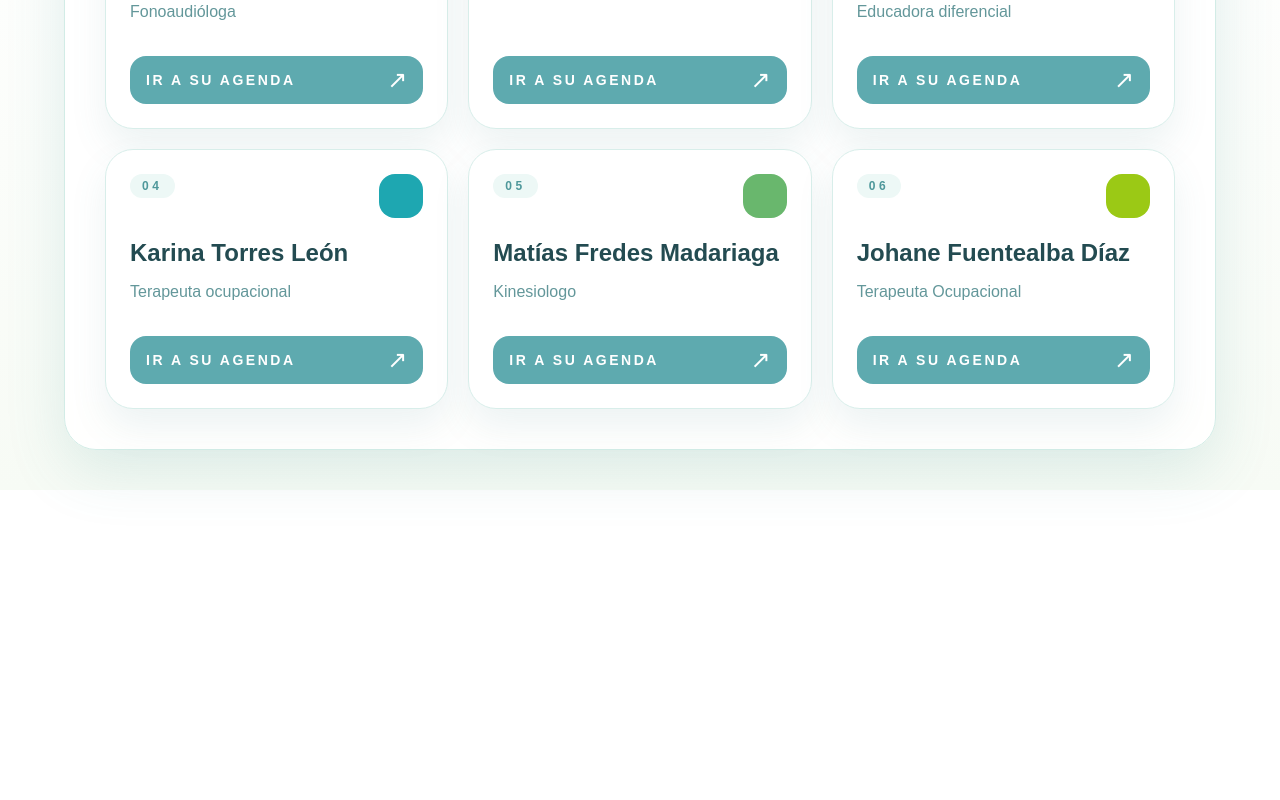
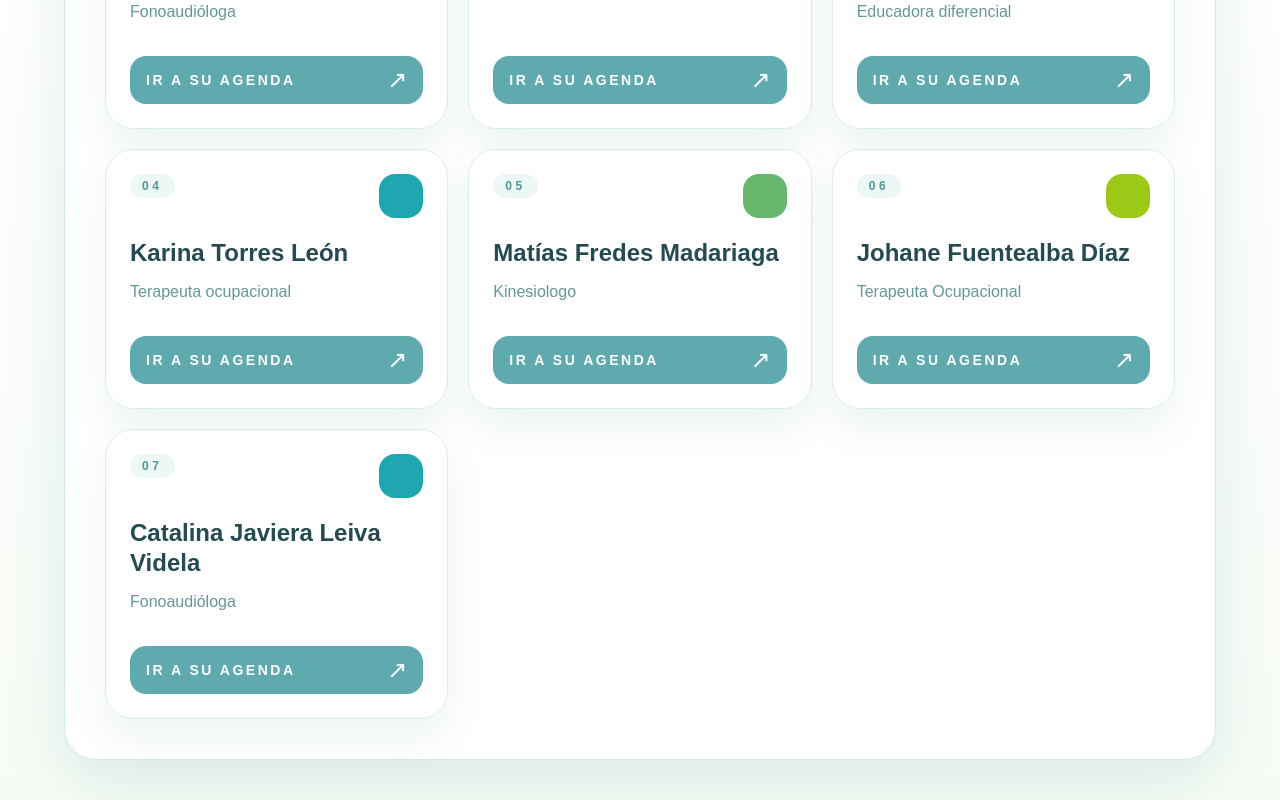
Before and after one commit to NativeCodeDeveloper/integravali-panel-central, a Next.js app: page / in a window 1280 px wide. Shown: the part 439-1239 px from the top of the page. Before the commit the page ends 929 px from the top, so only its background shows below. Built offline with nearby package versions, Linux system fonts and the light colour scheme.

Commit message:
Git push

```diff
--- a/src/app/page.js
+++ b/src/app/page.js
@@ -35,8 +35,19 @@ export default function Home() {
           nombre: "Johane Fuentealba Díaz",
           especialidad: "Terapeuta Ocupacional",
           href: "https://integravali06.angendaclinica.xyz/agendaEspecificaProfersional/25",
+      }, {
+          id: "07",
+          nombre: "Catalina Javiera Leiva Videla",
+          especialidad: "Fonoaudióloga",
+          href: "https://integravali07.angendaclinica.boats/agendaEspecificaProfersional/23",
       },
+
   ];
+
+
+
+
+
 
 
 
```
